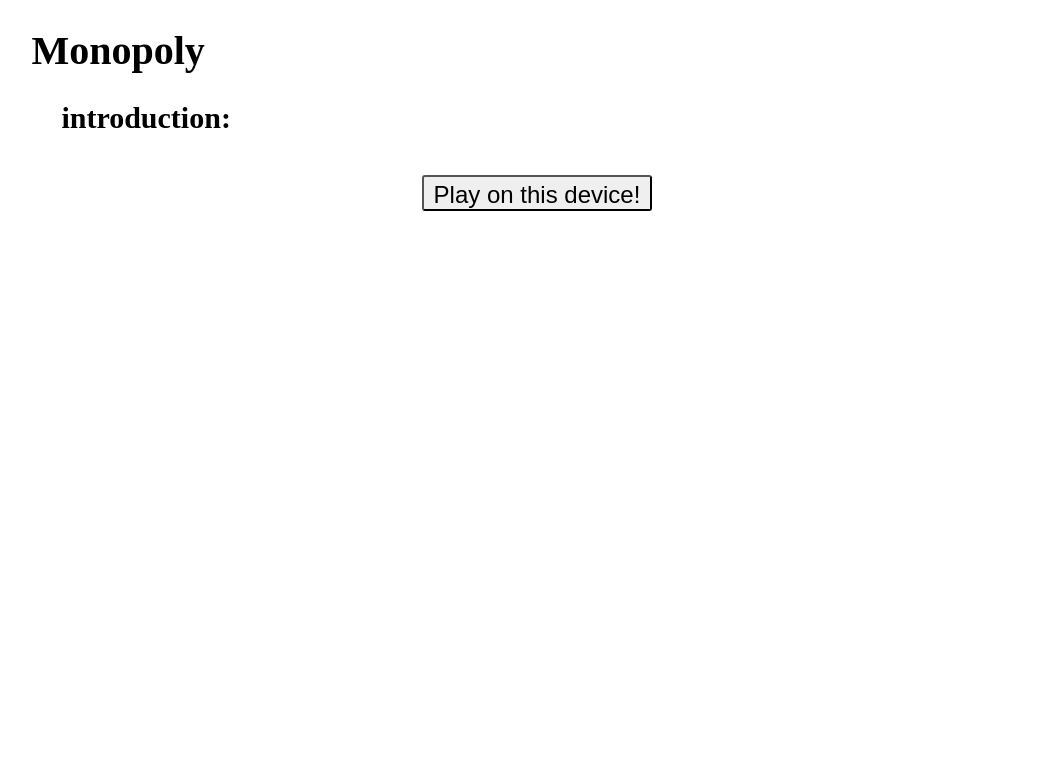
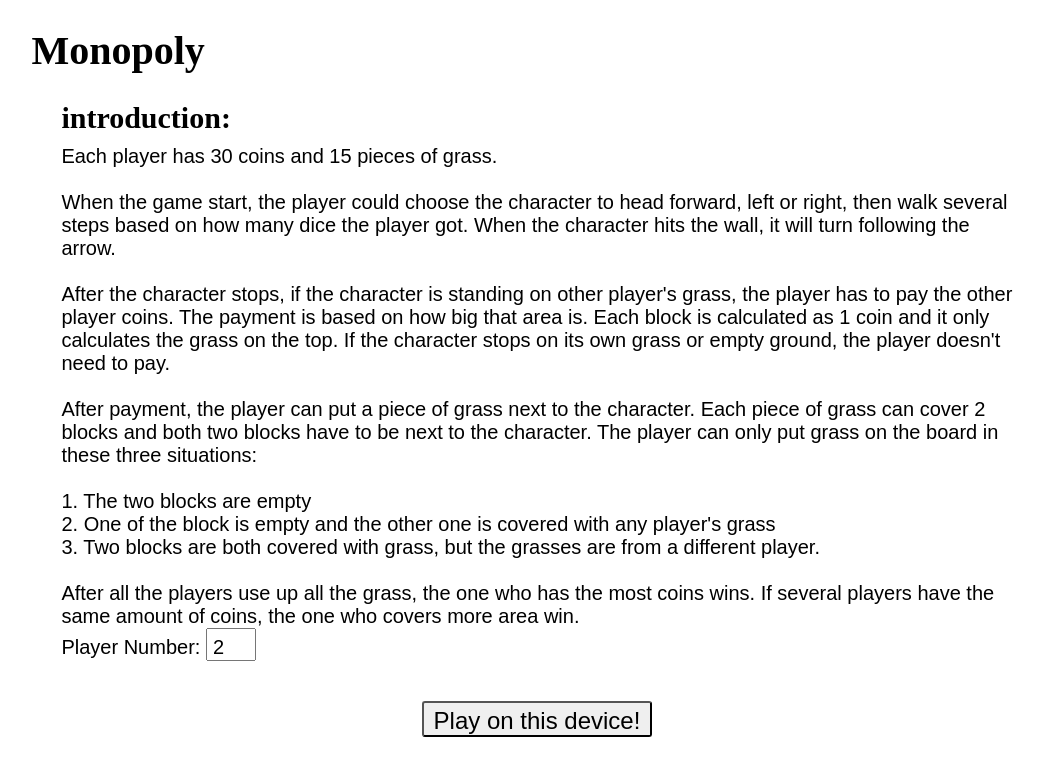
Before and after one commit to Amber-Song/Game, a Vue app in the folder frontend/: page /Game/Monopoly/Introduction in a window 1280 px wide. Shown: the top 776 px of the page, without its empty margins (103-1146 px from the left). Built offline with nearby package versions, Linux system fonts and the light colour scheme; a web font is replaced by a local one.

Commit message:
Add introduction

```diff
--- a/frontend/src/views/Home.vue
+++ b/frontend/src/views/Home.vue
@@ -36,6 +36,13 @@
           class="link__none-style"
         >Tic Tac Toe Box version (2 players)</router-link>
       </li>
+      <li>
+        <span class="icon"></span>
+        <router-link
+          :to="{name: 'MonopolyIntroduction'}"
+          class="link__none-style"
+        >Monopoly (2-4 players)</router-link>
+      </li>
     </ul>
   </div>
 </template>
--- a/frontend/src/views/MonopolyIntro.vue
+++ b/frontend/src/views/MonopolyIntro.vue
@@ -6,7 +6,28 @@
 
     <div class="introduction-describe">
       <h2>introduction:</h2>
-      <div></div>
+      <div>
+        Each player has 30 coins and 15 pieces of grass.
+        <br>
+        <br>When the game start, the player could choose the character to head forward, left or right, then walk several steps based on how many dice the player got. When the character hits the wall, it will turn following the arrow.
+        <br>
+
+        <br>After the character stops, if the character is standing on other player's grass, the player has to pay the other player coins. The payment is based on how big that area is.
+        Each block is calculated as 1 coin and it only calculates the grass on the top. If the character stops on its own grass or empty ground, the player doesn't need to pay.
+        <br>
+        <br>After payment, the player can put a piece of grass next to the character. Each piece of grass can cover 2 blocks and both two blocks have to be next to the character. The player can only put grass on the board in these three situations:
+        <br>
+        <br>1. The two blocks are empty
+        <br>2. One of the block is empty and the other one is covered with any player's grass
+        <br>3. Two blocks are both covered with grass, but the grasses are from a different player.
+        <br>
+        <br>After all the players use up all the grass, the one who has the most coins wins. If several players have the same amount of coins, the one who covers more area win.
+      </div>
+
+      <label>
+        Player Number:
+        <input type="number" v-model="playerNum" min="2" max="4">
+      </label>
       <!-- <button v-on:click="startGame()" class="introduction-button">Play Online!</button> -->
       <button v-on:click="startLocalGame()" class="introduction-button">Play on this device!</button>
     </div>
@@ -39,6 +60,12 @@
     // },
 
     startLocalGame() {
+      if (this.playerNum > 4) {
+        this.playerNum = 4;
+      }
+      if (this.playerNum < 2) {
+        this.playerNum = 2;
+      }
       this.$router.push({
         path: "/Game/Monopoly/Localgame",
         query: { playerNum: this.playerNum }
```
